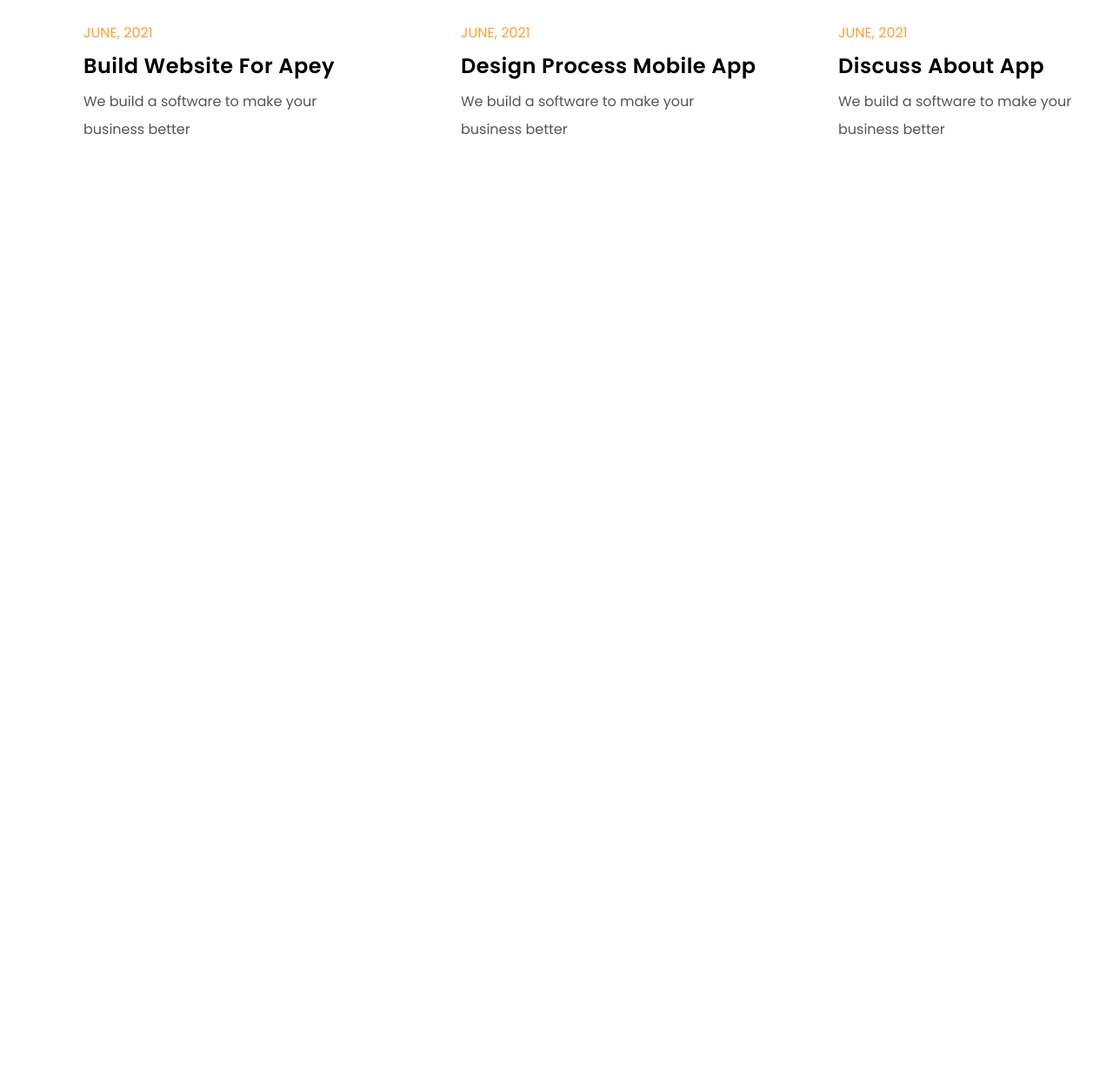
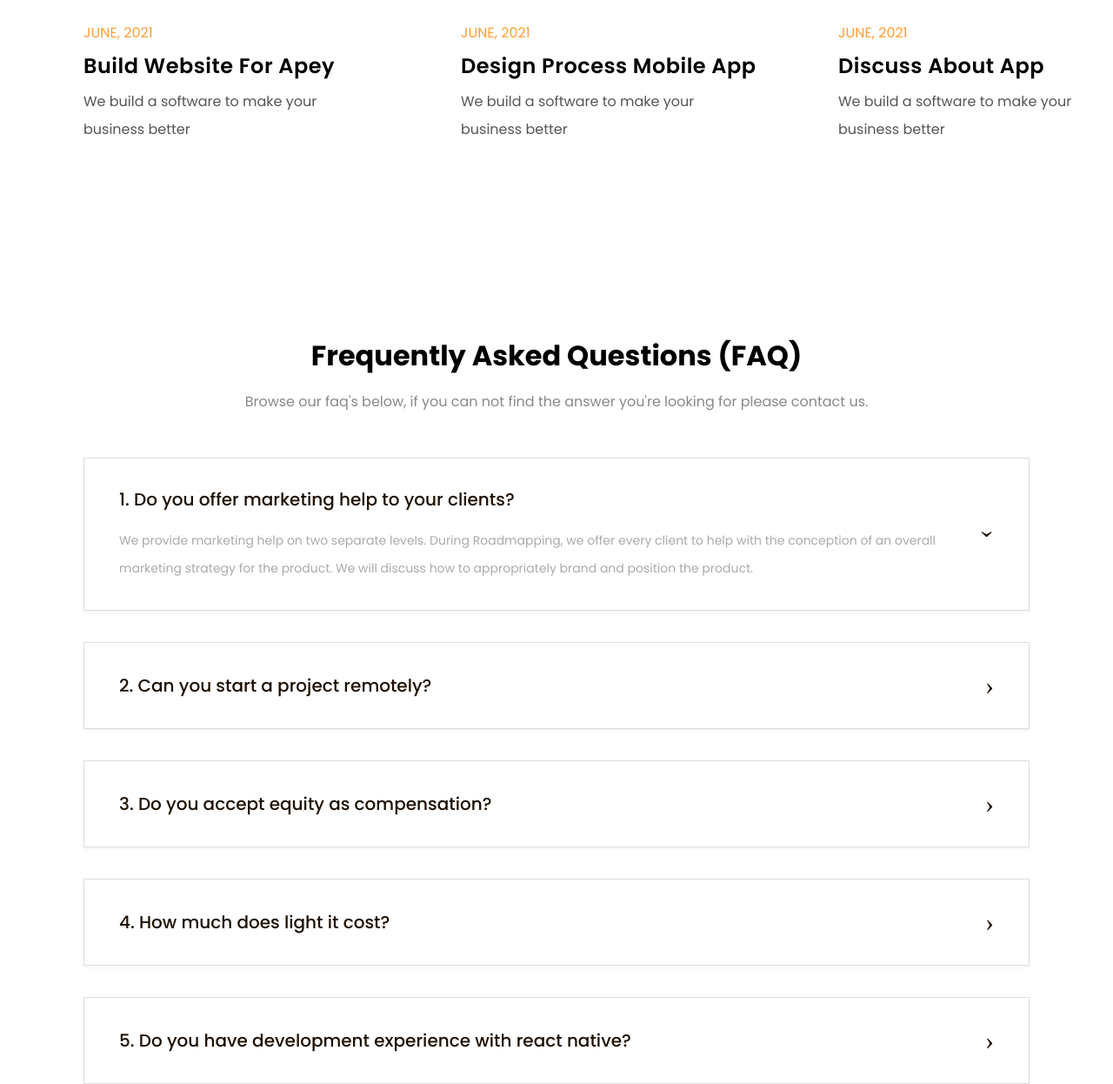
Before and after one commit to mirtskhulava/homework-12, a plain HTML site: page index.html in a window 1280 px wide. Shown: the part 3254-4500 px from the top of the page at 87% size. Before the commit the page ends 3459 px from the top, so only its background shows below. Drawn offline with Linux system fonts and the light colour scheme.

Commit message:
fifth section is created
i created fifth section about faq, with header and five boxes. on responsive section is scrollable.

```diff
--- a/index.html
+++ b/index.html
@@ -201,5 +201,56 @@
         </div>
       </div>
     </div>
+    <div class="section5">
+      <div class="s5_header">
+        <h2>Frequently Asked Questions (FAQ)</h2>
+        <p class="s5_subtext">
+          Browse our faq's below, if you can not find the answer you're looking
+          for please contact us.
+        </p>
+        <p class="question-box question_box_res">
+          Do you offer marketing help to your clients?
+        </p>
+        <p class="answer answer_res">
+          We provide marketing help on two separate levels. During Roadmapping,
+          we offer every client to help with the conception of an overall
+          marketing
+        </p>
+      </div>
+      <div class="questions">
+        <div class="grid-item grid-item1">
+          <div class="grid-item1-left">
+            <p class="question-box">
+              1. Do you offer marketing help to your clients?
+            </p>
+            <p class="answer">
+              We provide marketing help on two separate levels. During
+              Roadmapping, we offer every client to help with the conception of
+              an overall marketing strategy for the product. We will discuss how
+              to appropriately brand and position the product.
+            </p>
+          </div>
+          <span class="grid-item1-arrow faq_arrow arrow">›</span>
+        </div>
+        <div class="grid-item">
+          <p class="question-box">2. Can you start a project remotely?</p>
+          <span class="faq_arrow arrow">›</span>
+        </div>
+        <div class="grid-item">
+          <p class="question-box">3. Do you accept equity as compensation?</p>
+          <span class="faq_arrow arrow">›</span>
+        </div>
+        <div class="grid-item">
+          <p class="question-box">4. How much does light it cost?</p>
+          <span class="faq_arrow arrow">›</span>
+        </div>
+        <div class="grid-item">
+          <p class="question-box">
+            5. Do you have development experience with react native?
+          </p>
+          <span class="faq_arrow arrow">›</span>
+        </div>
+      </div>
+    </div>
   </body>
 </html>
--- a/style.css
+++ b/style.css
@@ -579,6 +579,7 @@ button {
   display: flex;
   flex-direction: column;
   gap: 52px;
+  margin-bottom: 180px;
 }
 
 .section-text {
@@ -642,8 +643,9 @@ button {
     align-items: left;
     gap: 16px;
   }
-  .section4{
+  .section4 {
     gap: 32px;
+    margin-bottom: 120px;
   }
   .section-text1 {
     max-width: 100%;
@@ -662,3 +664,125 @@ button {
     font-size: 18px;
   }
 }
+
+.section5 {
+  display: flex;
+  margin-top: 180px;
+  width: 85vw;
+  margin: 0 auto;
+  gap: 52px;
+  flex-direction: column;
+}
+
+.s5_header {
+  display: flex;
+  flex-direction: column;
+  gap: 16px;
+}
+
+.s5_header h2 {
+  text-align: center;
+  font-size: 32px;
+  font-weight: 700;
+}
+
+.s5_subtext {
+  text-align: center;
+  color: #888;
+  font-weight: 400;
+  font-size: 16px;
+}
+
+.questions {
+  display: flex;
+  flex-direction: column;
+  gap: 36px;
+}
+
+.grid-item {
+  border: 1px solid #dddddd;
+  padding: 32px 40px;
+  box-shadow: 0 2px 4px rgba(0, 0, 0, 0.05);
+  width: 100%;
+  display: flex;
+  justify-content: space-between;
+  align-items: center;
+}
+
+.grid-item1-left {
+  display: flex;
+  flex-direction: column;
+  gap: 16px;
+  padding-right: 10px;
+}
+
+.question-box {
+  font-weight: 500;
+  font-size: 20px;
+  color: #1e1000;
+}
+
+.answer {
+  color: #aaaaaa;
+  font-size: 14px;
+  max-width: 1000px;
+  line-height: 32px;
+}
+
+.grid-item1-arrow {
+  transform: rotate(90deg);
+}
+
+.question_box_res {
+  text-align: center;
+  display: none;
+}
+
+.answer_res {
+  text-align: center;
+  display: none;
+}
+
+@media (max-width: 600px) {
+  .section5 {
+    flex-direction: row;
+    overflow-x: scroll;
+    scrollbar-color: rgba(255, 159, 52, 1) rgba(250, 250, 250, 1);
+
+  }
+
+  .s5_header h2 {
+    width: 82vw;
+    font-size: 24px;
+  }
+
+  .s5_subtext {
+    width: 82vw;
+    margin-bottom: 32px;
+  }
+
+  .question_box_res {
+    display: inline-block;
+  }
+
+  .answer_res {
+    display: inline-block;
+    margin-bottom: 40px;
+  }
+
+  .questions {
+    flex-direction: row;
+  }
+
+  .grid-item {
+    width: 80vw;
+  }
+
+  .grid-item1 {
+    display: none;
+  }
+
+  .faq_arrow {
+    display: none;
+  }
+}
```
Lines whose indentation alone changed are shown as unchanged.
